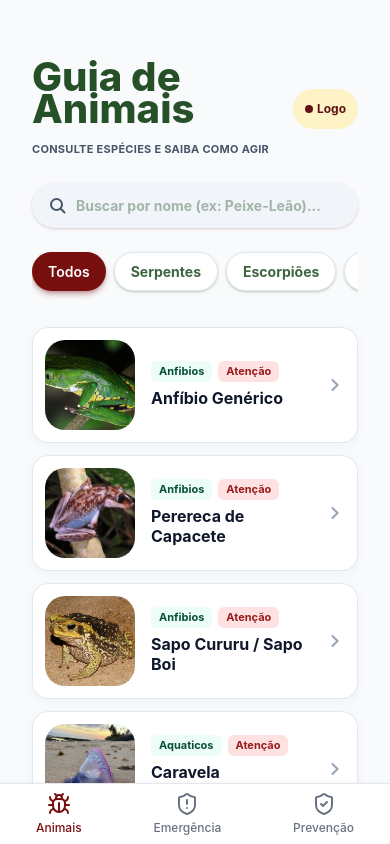
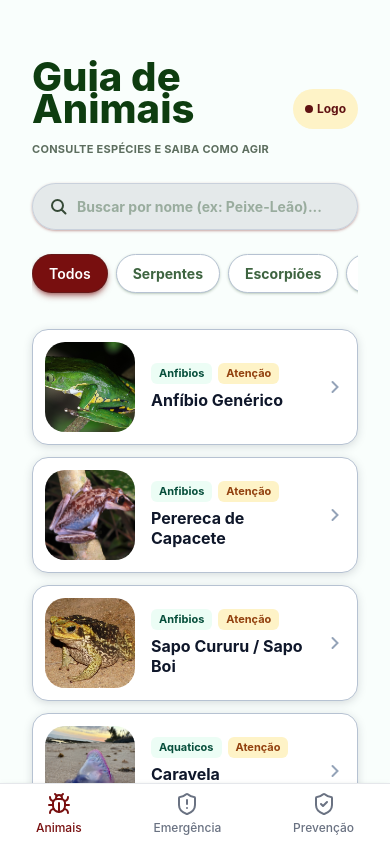
Before and after one commit to S1lvaL/pwa-guia-peconhentost, a React (Vite) app: page / in a window 390 px wide. Both pictures are taken after a click on the button "Animais". Shown: the top 844 px of the page. Built offline with nearby package versions, Linux system fonts and the light colour scheme.

Commit message:
Alterações na responsividade das telas

```diff
--- a/src/App.tsx
+++ b/src/App.tsx
@@ -11,7 +11,7 @@
 
   return (
     <div className="flex justify-center items-start min-h-screen bg-gray-300">
-      <div className="relative flex flex-col w-full max-w-md min-h-screen bg-white shadow-xl overflow-hidden pb-16">
+      <div className="relative flex flex-col w-full lg:max-w-[1024px] min-h-screen bg-verde-fundo shadow-xl overflow-hidden pb-16">
         {/* Navegação de Telas */}
         {abaAtiva === "prevencao" && <Prevencao />}
 
--- a/src/components/BottomNav.tsx
+++ b/src/components/BottomNav.tsx
@@ -2,7 +2,7 @@
 import { ShieldAlert, Bug, ShieldCheck } from "lucide-react";
 
 interface BottomNavProps {
-  //guarda qual das trÊs abas está ativa
+  //guarda qual das três abas está ativa
   abaAtiva: "animais" | "emergencia" | "prevencao";
   //Função para atualizar a aba selecionada
   setAbaAtiva: (aba: "animais" | "emergencia" | "prevencao") => void;
@@ -11,12 +11,12 @@
 export default function BottomNav({ abaAtiva, setAbaAtiva }: BottomNavProps) {
   return (
     //Trava e limita a barra de navegação
-    <nav className="fixed bottom-0 left-0 right-0 bg-white border-t border-gray-200 flex justify-around py-2 max-w-md mx-auto shadow-md shadow-[#0e3d10]/50 z-50">
+    <nav className="fixed bottom-0 left-0 right-0 bg-white border-t border-gray-200 flex justify-around py-2 w-full max-w-full mx-auto shadow-md shadow-[#0e3d10]/50 z-50">
       {/* Botão da Aba Animais */}
       <button
         onClick={() => setAbaAtiva("animais")} //Ao clicar, atualiza a aba ativa para "animais"
         className={`flex flex-col items-center text-xs font-medium ${
-          abaAtiva === "animais" ? "text-[#780F0F]  font-bold" : "text-gray-500" //Se a aba for ativa adiciona a cor de desyaque
+          abaAtiva === "animais" ? "text-[#780F0F]  font-bold" : "text-gray-500" //Se a aba for ativa adiciona a cor de destaque
         }`}
       >
         <Bug className="w-6 h-6 mb-1" /> {/*Estilizando o botão*/}
--- a/src/components/CardAnimal.tsx
+++ b/src/components/CardAnimal.tsx
@@ -1,4 +1,5 @@
 import type { Animal } from "../types/animal";
+//import type{ corPericulosidade } from "../utils/periculosidade";
 
 interface CardAnimalProps {
   animal: Animal;
@@ -12,10 +13,12 @@
     ? animal.imagem[0]
     : animal.imagem;
 
+  //const corBadge = corPericulosidade(animal.periculosidade);
+
   return (
     <div
       onClick={onClick}
-      className="bg-white border border-[#e2e8f0] drop-shadow-[0px_2px_4px_rgba(15,23,42,0.04)] flex gap-[16px] items-center p-[12px] rounded-[16px] cursor-pointer hover:border-[#059669]/50 transition-all"
+      className="bg-white border border-cinza-borda drop-shadow-[0px_2px_4px_rgba(15,23,42,0.15)] flex gap-[16px] items-center p-[12px] rounded-[16px] cursor-pointer hover:border-verde-claro transition-all"
     >
       {/*Imagem do Animal*/}
       <div className="relative rounded-[20px] shrink-0 size-[90px] overflow-hidden bg-slate-100">
@@ -32,7 +35,7 @@
           <span className="bg-[#ecfdf5] text-[#064e3b] px-[8px] py-[2px] rounded-[6px] font-bold text-[11px] capitalize">
             {animal.categoria}
           </span>
-          <span className="bg-[#fee2e2] text-[#991b1b] px-[8px] py-[2px] rounded-[6px] font-bold text-[11px]">
+          <span className="bg-[#fef3c7] text-[#92400e] px-[8px] py-[2px] rounded-[6px] font-bold text-[11px]">
             {animal.periculosidade || "Atenção"}
           </span>
         </div>
@@ -41,11 +44,6 @@
           <h3 className="font-bold text-[#0f172a] text-[16px] leading-tight">
             {animal.nome}
           </h3>
-          {animal.subtitulo && (
-            <p className="font-medium text-[#475569] text-[12px]">
-              {animal.subtitulo}
-            </p>
-          )}
         </div>
       </div>
 
--- a/src/data/animais.json
+++ b/src/data/animais.json
@@ -145,7 +145,7 @@
     "id": "corais",
     "nome": "Corais",
     "categoria": "aquaticos",
-    "imagem": "imagens/coral.jpg",
+    "imagem": "/imagens/coral.jpg",
     "sintomas": "Coceira, dor aguda, sensação de ardência intensa, bolhas e pele irritada. Em grande contato: náuseas e inchaço.",
     "primeirosSocorros": [
       "Lavar o local com água do mar.",
--- a/src/pages/Animais.tsx
+++ b/src/pages/Animais.tsx
@@ -35,14 +35,19 @@
   const [animalSelecionado, setAnimalSelecionado] = useState<Animal | null>(
     null,
   );
-  //Converte os dados do JSON para o tipo Animal
+  //Busca
+  // Converte os dados do JSON para o tipo Animal
   const animais: Animal[] = dadosAnimais as Animal[];
   //Filtra os animais usando duas regras: a categoria selecionada e o termo de busca
   const animaisFiltrados = animais.filter((animal) => {
     const atendeCategoria =
       categoriaAtiva === "todos" ||
       animal.categoria.toLowerCase() === categoriaAtiva.toLowerCase();
-    const atendeBusca = animal.nome.toLowerCase().includes(busca.toLowerCase());
+    const atendeBusca =
+      animal.nome.toLowerCase().includes(busca.toLowerCase()) ||
+      animal.nomesPopulares?.some((apelido) =>
+      apelido.toLowerCase().includes(busca.toLowerCase())
+    );
 
     return atendeCategoria && atendeBusca;
   });
@@ -55,28 +60,30 @@
   };
   //Renderiza a página com o cabeçalho, campo de busca, filtros de categoria, lista de cards e modal de detalhes
   return (
-    <div className="bg-[#f8fafc] min-h-screen flex flex-col justify-between w-full max-w-md md:max-w-2xl lg:max-w-4xl mx-auto pt-8 pb-6 px-4">
+    <div className="bg-verde-fundo min-h-screen flex flex-col justify-between w-full max-w-full mx-auto pt-8 pb-6 px-4">
       <div className="pt-[24px] px-[16px] space-y-[20px] flex-1">
-        {/* Header */}
+        {/*Header*/}
         <div className="flex items-center justify-between py-[5px]">
           <div className="flex flex-col gap-[2px]">
-            <h1 className="font-extrabold text-[#0e3d10]/90 text-[40px] leading-[32px]">
+            <h1 className="font-extrabold text-verde-principal text-[40px] leading-[32px]">
               Guia de Animais
             </h1>
-            <p className="font-bold text-[#475569] text-[11px] uppercase tracking-wide mt-0.5 pt-3">
+            <p className="font-bold text-letra/80 text-[11px] uppercase tracking-wide mt-0.5 pt-3">
               Consulte espécies e saiba como agir
             </p>
           </div>
+          {/*Vamos mudar essa parte para adicionar a logo, a imagem dela*/}
           <div className="bg-[#fef3c7] flex gap-[4px] h-[40px] items-center px-[12px] rounded-[20px]">
             <div className="size-[8px] bg-[#601212] rounded-full" />
             <span className="font-bold text-[#601212] text-[12px]">Logo</span>
           </div>
         </div>
 
-        {/* Campo de Busca */}
-        <div className="bg-[#f1f5f9] flex gap-[10px] items-center px-[16px] py-[12px] rounded-[24px] shadow-sm shadow-[#780F0F]/15">
+        {/*Campo de Busca*/}
+        <div className="bg-pesquisa-fundo flex gap-[10px] items-center px-[16px] py-[12px] rounded-[24px] border border-cinza-borda/60 shadow-sm shadow-vermelho-principal/30">
+          {/*Icone da lupa de forma vetorial*/}
           <svg
-            className="size-[18px] text-[#475569]"
+            className="size-[18px] text-letra"
             fill="none"
             viewBox="0 0 18 18"
           >
@@ -92,22 +99,22 @@
             value={busca}
             onChange={(e) => setBusca(e.target.value)}
             placeholder="Buscar por nome (ex: Peixe-Leão)..."
-            className="bg-transparent font-bold text-[14px] text-[#0e3d10] placeholder-[#0e3d10]/35 outline-none flex-1"
+            className="bg-transparent font-bold text-[14px] text-verde-principal placeholder-verde-principal/35 outline-none flex-1"
           />
           {busca && (
             <button
               onClick={() => setBusca("")}
-              className="text-[#94a3b8] text-[12px] font-bold"
+              className="text-vermelho-principal text-[12px] font-bold"
             >
               ✕
             </button>
           )}
         </div>
 
-        {/* Filtros de Categoria
-        Permite que os botões quebrem linha (flex-wrap) em telas maiores (md:)*/}
-        <div className="relative overflow-x-auto md:overflow-visible no-scrollbar py-1">
-          <div className="flex md:flex-wrap gap-[8px] whitespace-nowrap md:whitespace-normal pb-3">
+        {/*Filtros de Categoria
+          Transforma cada item num botão*/}
+        <div className="relative overflow-x-auto no-scrollbar py-1">
+          <div className="flex gap-[8px] whitespace-nowrap pb-3">
             {listaCategorias.map((cat) => {
               const isActive = categoriaAtiva === cat.id;
               return (
@@ -116,8 +123,8 @@
                   onClick={() => setCategoriaAtiva(cat.id)}
                   className={`px-[16px] py-[8px] rounded-[20px] text-[14px] transition-colors ${
                     isActive
-                      ? "bg-[#780F0F] text-white font-semibold shadow-md shadow-[#780F0F]/35"
-                      : "bg-white text-[#0e3d10]/80 font-bold border border-[#e2e8f0] shadow-sm shadow-[#0e3d10]/20"
+                      ? "bg-vermelho-principal text-white font-semibold border border-vermelho-bordaa/40 shadow-md shadow-vermelho-principal/50"
+                      : "bg-white text-verde-principal/80 font-bold border border-cinza-borda shadow-sm shadow-verde-principal/20"
                   }`}
                 >
                   {cat.label}
@@ -128,7 +135,7 @@
         </div>
 
         {/*Lista de Cards*/}
-        <div className="grid grid-cols-1 md:grid-cols-2 lg:grid-cols-3 gap-[12px]">
+        <div className="flex flex-col gap-[12px]">
           {animaisFiltrados.length > 0 ? (
             animaisFiltrados.map((animal) => (
               <CardAnimal
@@ -138,11 +145,11 @@
               />
             ))
           ) : (
-            <div className="text-center py-10 text-[#64748b]">
-              <p className="font-bold text-[19px] text-[#0e3d10]">
+            <div className="text-center py-10 text-vermelho-principal">
+              <p className="font-bold text-[20px] text-vermelho-principal/75">
                 Nenhum animal encontrado
               </p>
-              <p className="text-[12px] text-[#0e3d10]/75">
+              <p className="text-[13px] text-verde-principal/65">
                 Verifique o termo buscado ou altere o filtro.
               </p>
             </div>
@@ -150,7 +157,8 @@
         </div>
       </div>
 
-      {/* Componente do Modal */}
+      {/*Componente do Modal
+        Aciona o modal caso seja selecionado*/}
       <ModalDetalhes
         animal={animalSelecionado}
         onClose={() => setAnimalSelecionado(null)}
--- a/src/types/animal.ts
+++ b/src/types/animal.ts
@@ -5,11 +5,11 @@
 export interface Animal {
   id: string;
   nome: string;
+  nomesPopulares?: string[]; //Termos alternativos pra busca
   categoria: string;
-  subtitulo?: string; //'?' indica que o campo é opcional
   imagem: string | string[]; //Aceita tanto imagem única quanto array de fotos
-  sintomas?: string;
+  sintomas?: string; //'?' indica que o campo é opcional
   primeirosSocorros?: string[];
   oQueNaoFazer?: string[];
-  periculosidade?: string;
+  periculosidade?: "Baixa" | "Media" | "Alta";
 }
--- /dev/null
+++ b/src/utils/periculosidade.ts
@@ -0,0 +1,10 @@
+import type { Animal } from "../types/animal";
+
+export function corPericulosidade(nivel: Animal["periculosidade"]) {
+  const cores = {
+    Baixa: "bg-destaque-borda text-white",
+    Media: "bg-destaque-texto text-white",
+    Alta: "bg-vermelho-principal text-white",
+  };
+  return cores[nivel ?? "Alta"];
+}
```
Also changed, not shown: src/index.css (+7 -1 lines), src/pages/Prevencao.tsx (+4 -4 lines).
